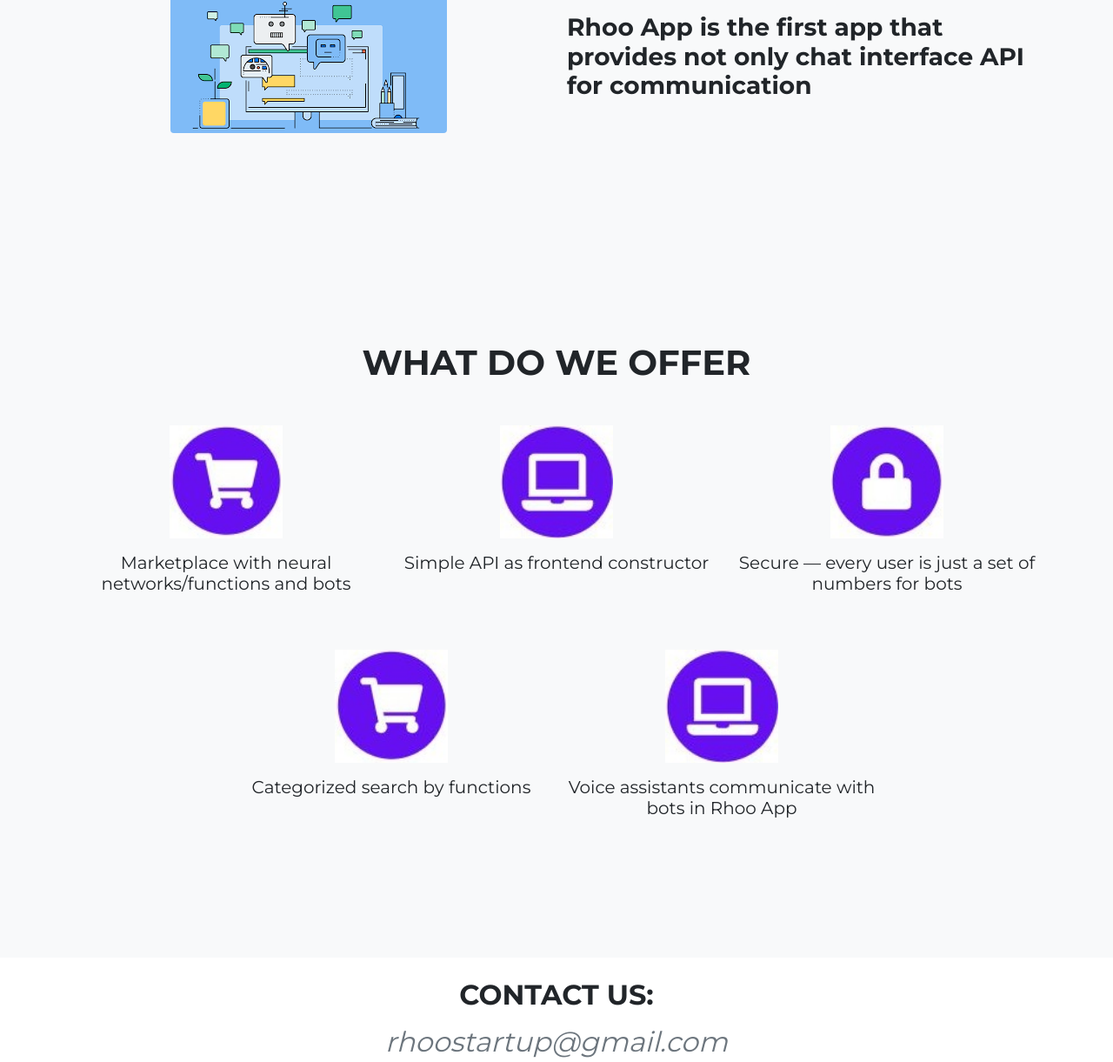
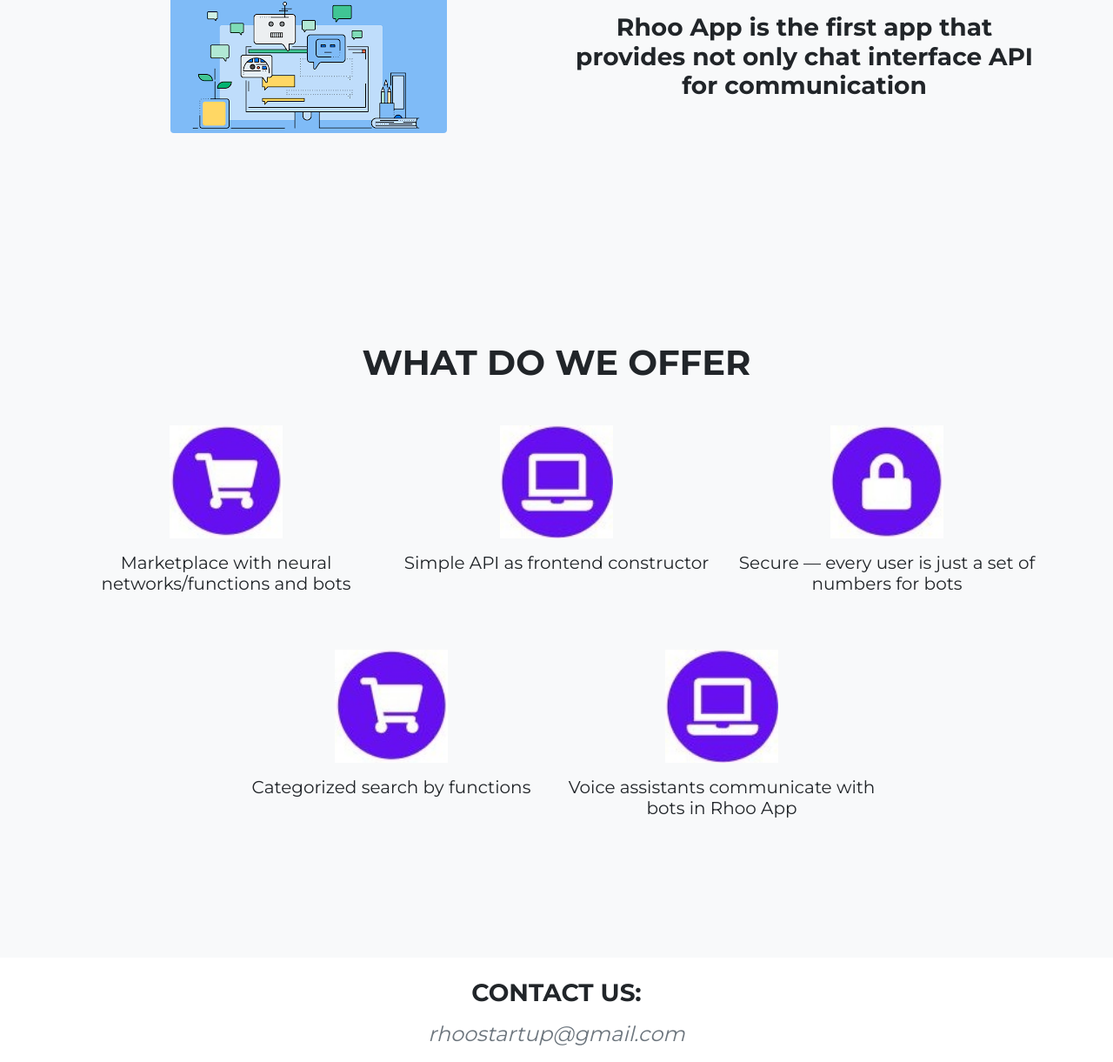
Before and after one commit to vmurave/rhoo, a plain HTML site: page index.html in a window 1280 px wide. Shown: the part 1246-2467 px from the top of the page at 87% size. Drawn offline with nearby package versions, Linux system fonts and the light colour scheme; files whose address does not match are found by name; a web font is replaced by a local one.

Commit message:
change to "text-center" in "more"

```diff
--- a/index.html
+++ b/index.html
@@ -57,7 +57,7 @@
                 </div>
                 <div class="row row-cols-1 row-cols-md-2 text-center align-items-center mb-5">
                     <div class="col mb-3">
-                        <h2 class="h3 my-3 text-md-right">Rhoo App is the first platform with structured and categorised bot search system</h2>
+                        <h2 class="h3 my-3 text-center">Rhoo App is the first platform with structured and categorised bot search system</h2>
                     </div>
                     <div class="col">
                         <img class="img-fluid rounded" src="assets/img/bots.png" alt="">
@@ -65,7 +65,7 @@
                 </div>
                 <div class="row row-cols-1 row-cols-md-2 text-center align-items-center mb-5">
                     <div class="col order-md-2 mb-3">
-                        <h2 class="h3 my-3 text-md-left">Rhoo App is the first app that provides not only chat interface API for communication</h2>
+                        <h2 class="h3 my-3 text-center">Rhoo App is the first app that provides not only chat interface API for communication</h2>
                     </div>
                     <div class="col order-md-1">
                         <img class="img-fluid rounded" src="assets/img/not-only.png" alt="">
@@ -107,9 +107,9 @@
         <footer class="footer py-4" id="contact">
             <div class="container">
                 <div class="row row-cols-1 align-items-center">
-                    <h2 class="col section-heading text-uppercase mb-3">Contact us:</h2>
+                    <h2 class="col h3 section-heading text-uppercase mb-3">Contact us:</h2>
                     <div class="col">
-                        <p class="h2 font-italic font-weight-normal text-muted mb-4">rhoostartup@gmail.com</p>
+                        <p class="h4 font-italic font-weight-normal text-muted mb-4">rhoostartup@gmail.com</p>
                     </div>
                     <div class="col">
                         <img src="assets/img/logo-blue.jpg" alt="Rhoo small logo and name" width="50" height="50"/>
```
